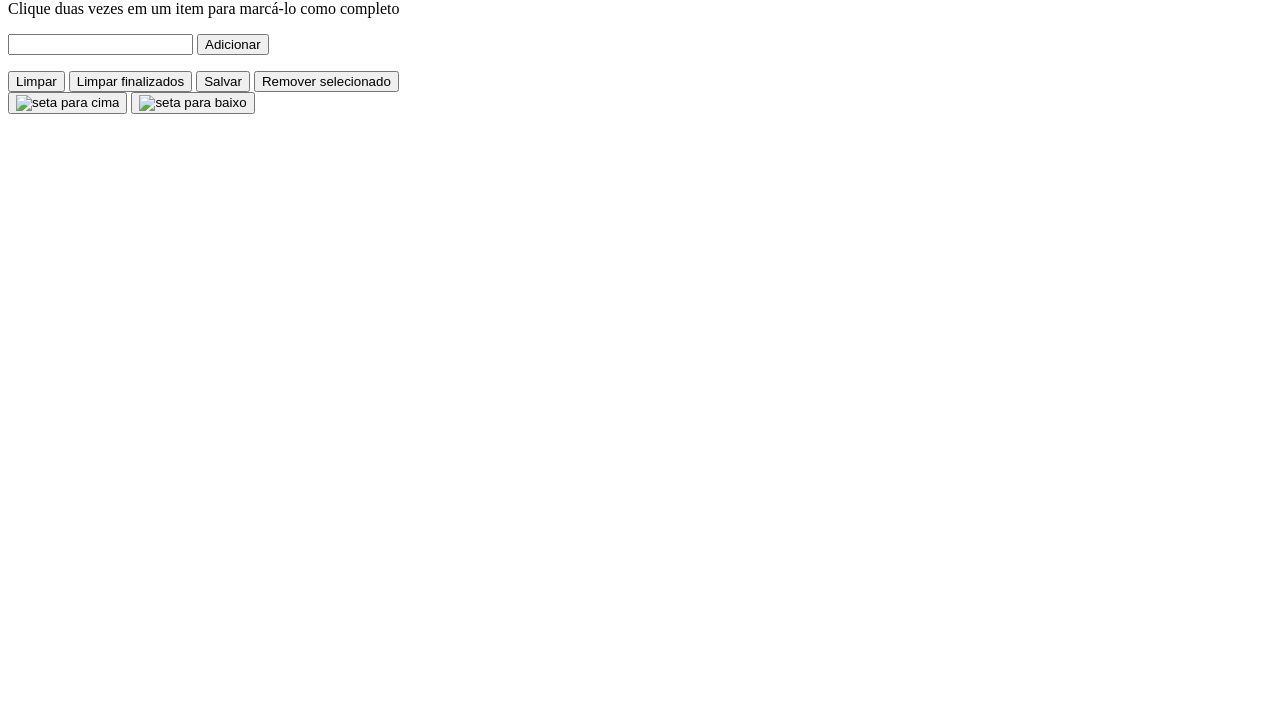
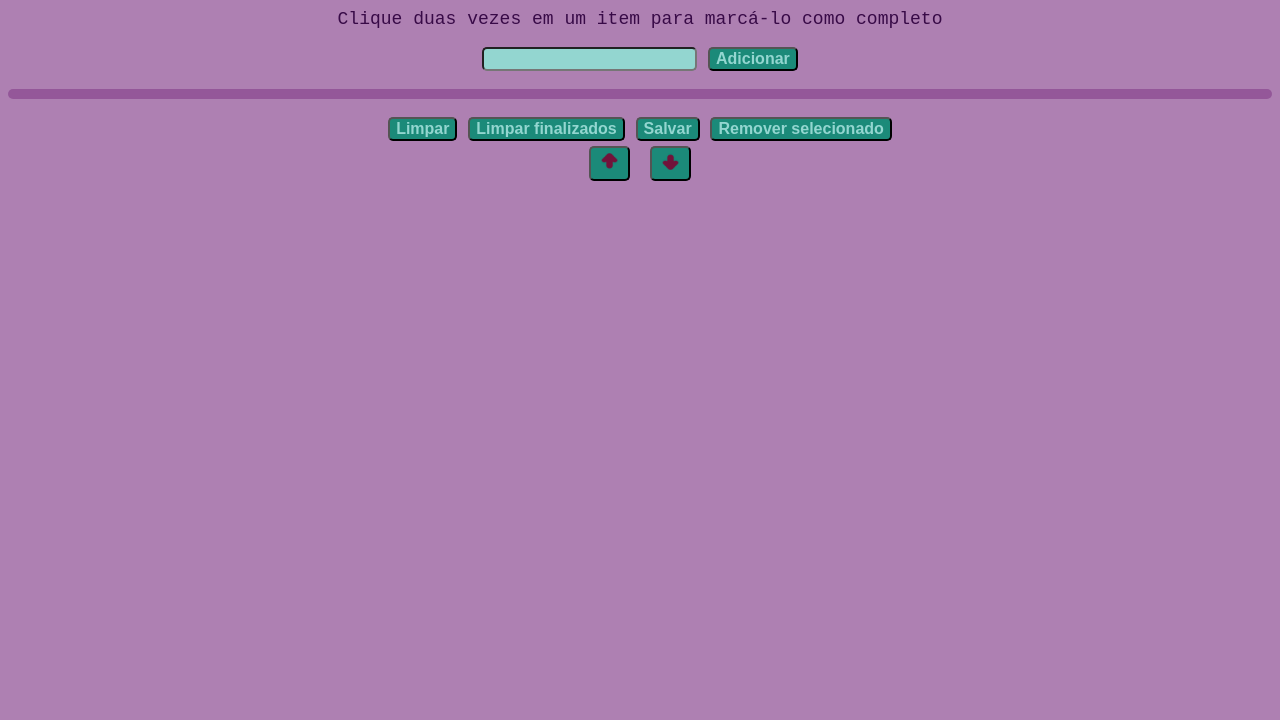
Before and after one commit to Maysa-B/to-do-list, a plain HTML site: page index.html in a window 1280 px wide. Shown: the part 80-800 px from the top of the page. Drawn offline with Linux system fonts and the light colour scheme; the site is published under a folder, as on GitHub Pages, so addresses that start at the root find nothing.

Commit message:
Update: importações

```diff
--- a/index.html
+++ b/index.html
@@ -4,7 +4,7 @@
     <meta charset="UTF-8">
     <meta http-equiv="X-UA-Compatible" content="IE=edge">
     <meta name="viewport" content="width=device-width, initial-scale=1.0">
-    <link rel="stylesheet" href="/style.css">
+    <link rel="stylesheet" href="style.css">
     <title>To do list</title>
 </head>
 <body>
@@ -25,9 +25,9 @@
     <button id="salvar-tarefas">Salvar</button>
     <button id="remover-selecionado">Remover selecionado</button>
     <br>
-    <button id="mover-cima" class="move"><img src="/seta-para-cima.png" alt="seta para cima"></button>
-    <button id="mover-baixo" class="move"><img src="/seta-para-baixo.png" alt="seta para baixo"></button>
+    <button id="mover-cima" class="move"><img src="seta-para-cima.png" alt="seta para cima"></button>
+    <button id="mover-baixo" class="move"><img src="seta-para-baixo.png" alt="seta para baixo"></button>
 </section>
-    <script src="/script.js"></script>
+    <script src="script.js"></script>
 </body>
 </html>
```
